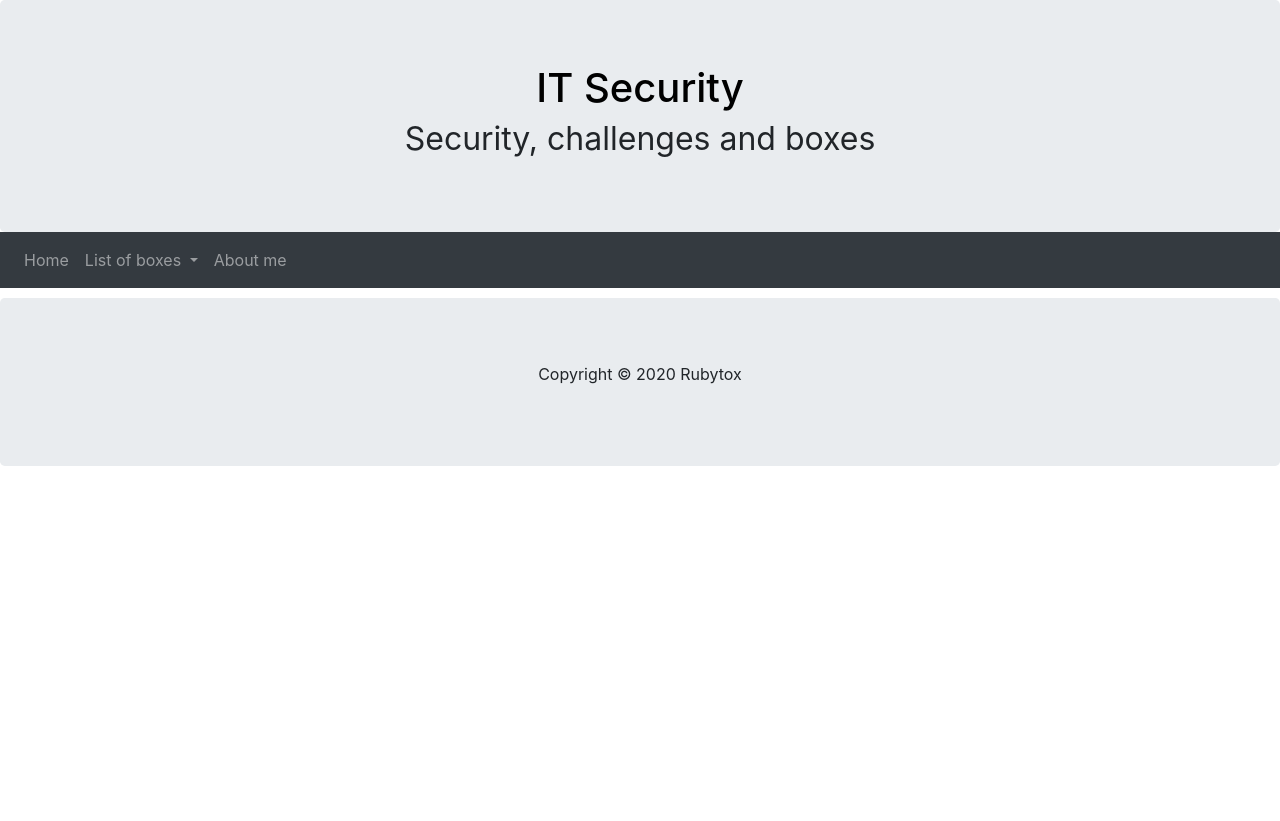
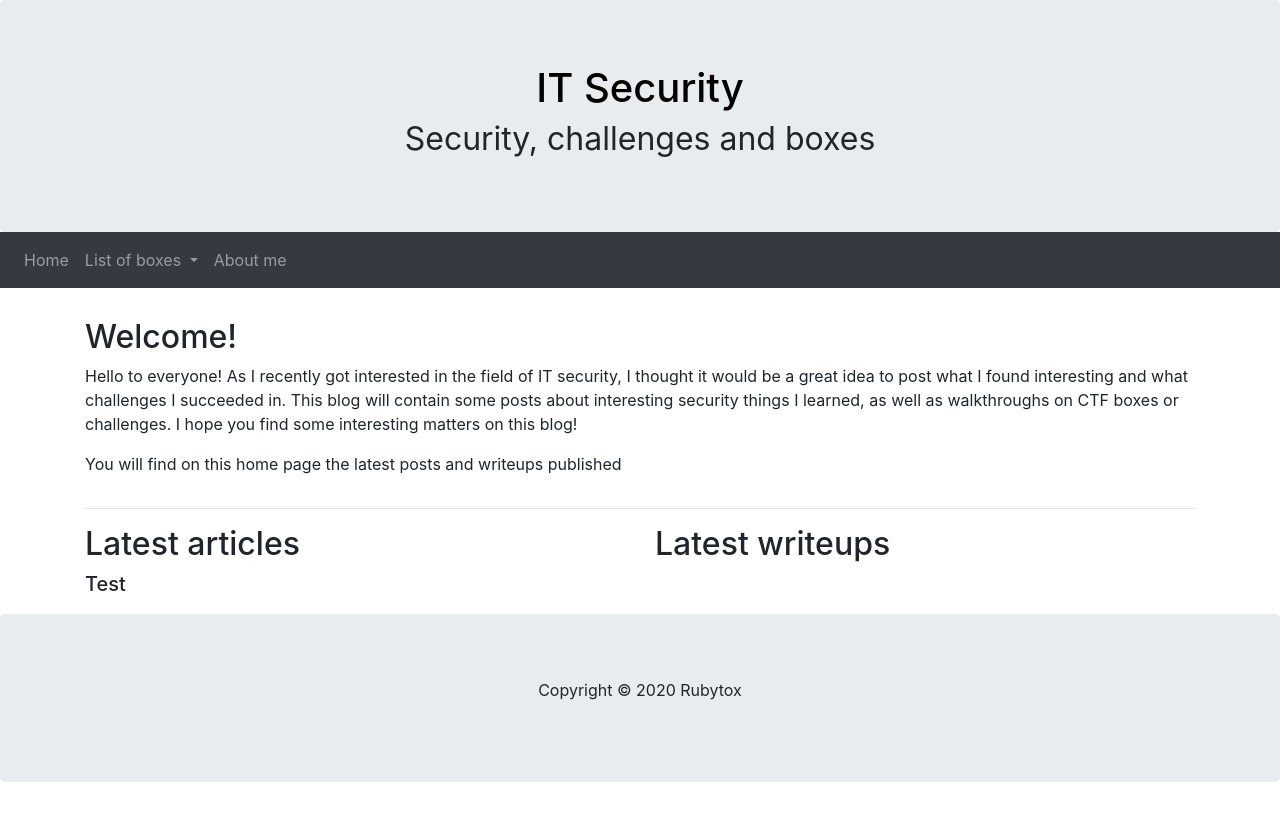
Before and after one commit to Rubytox/Rubytox.github.io, a Jekyll site: the page built from index.html, in a window 1280 px wide. Shown: the top 821 px of the page. Built offline with Jekyll 4.4.1, drawn with Linux system fonts in a browser that asks for light colours.

Commit message:
Updated index.html

```diff
--- /dev/null
+++ b/index.html
@@ -0,0 +1,28 @@
+---
+layout: default
+title: IT Security
+---
+
+<div class="container" style="margin-top: 30px">
+    <div class="row">
+        <div class="col-sm-12">
+            <h2>Welcome!</h2>
+            <p>Hello to everyone! As I recently got interested in the field of IT security, I thought it would be a
+                great idea to post what I found interesting and what challenges I succeeded in. This blog will contain
+                some posts about interesting security things I learned, as well as walkthroughs on CTF boxes or challenges.
+                I hope you find some interesting matters on this blog!</p>
+
+            <p>You will find on this home page the latest posts and writeups published</p>
+        </div>
+    </div>
+    <hr />
+    <div class="row">
+        <div class="col-sm-6">
+            <h2>Latest articles</h2>
+            <h5>Test</h5>
+        </div>
+        <div class="col-sm-6">
+            <h2>Latest writeups</h2>
+        </div>
+    </div>
+</div>
--- a/index.markdown
+++ /dev/null
@@ -1,4 +0,0 @@
----
-layout: default
-title: IT Security
----
--- a/style/default_style.css
+++ b/style/default_style.css
@@ -33,6 +33,7 @@
     display: block;
     margin-left: auto;
     margin-right: auto;
+    padding-bottom: 10px;
 }
 
 .post figcaption {
```
